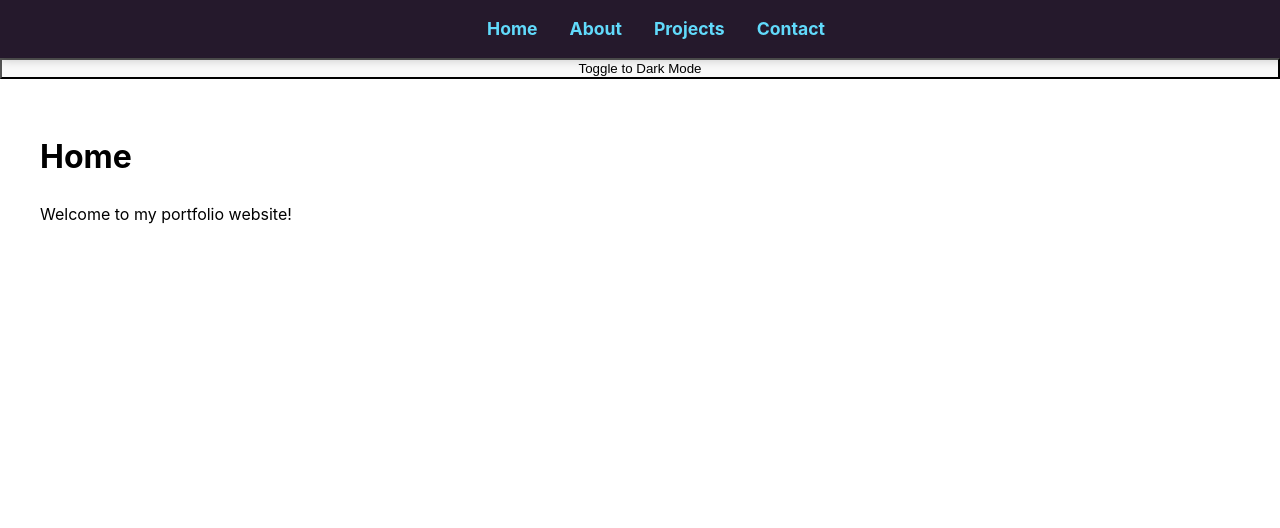
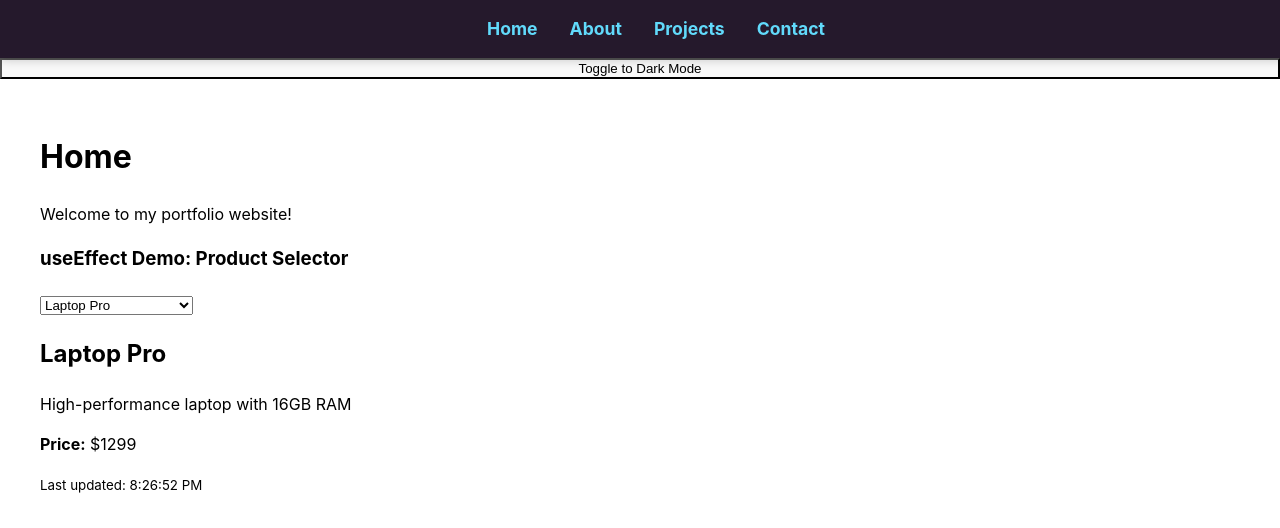
Before and after one commit to TheSheDevil13/My-Projects, a React (Vite) app in the folder my-portfolio/frontend/: page / in a window 1280 px wide. Shown: the top 528 px of the page. Built offline with nearby package versions, Linux system fonts and the light colour scheme.

Commit message:
tested useState and useEffect

```diff
--- a/my-portfolio/frontend/src/components/sections/Home.jsx
+++ b/my-portfolio/frontend/src/components/sections/Home.jsx
@@ -1,10 +1,70 @@
-import React from 'react';
+import React, { useState, useEffect } from 'react';
 
 function Home() {
   return (
     <div className='page'>
       <h1>Home</h1>
       <p>Welcome to my portfolio website!</p>
+      <ProductDemo />
+    </div>
+  );
+}
+
+const productData = {
+  1: { name: "Laptop Pro", description: "High-performance laptop with 16GB RAM", price: "$1299" },
+  2: { name: "SmartPhone X", description: "Latest smartphone with amazing camera", price: "$899" },
+  3: { name: "Wireless Headphones", description: "Noise-cancelling bluetooth headphones", price: "$249" }
+};
+
+function ProductDemo() {
+  const [productId, setProductId] = useState(1);
+  const [product, setProduct] = useState(null);
+  const [loading, setLoading] = useState(true);
+  const [lastUpdated, setLastUpdated] = useState("");
+
+  useEffect(() => {
+    console.log(`Getting info for product #${productId}`);
+
+
+    setProduct(null);
+    setLoading(true);
+
+    const timeoutId = setTimeout(() => {
+      setProduct(productData[productId]);
+      setLoading(false);
+      setLastUpdated(new Date().toLocaleTimeString());
+    }, 1000);
+
+    // Cleanup function runs when component unmounts or before effect runs again
+    return () => clearTimeout(timeoutId);
+  }, [productId]); //tells React to run this whole effect only when the product ID changes.
+
+  return (
+    <div className="product-demo">
+      <h3>useEffect Demo: Product Selector</h3>
+
+      <select
+        value={productId}
+        onChange={(e) => setProductId(parseInt(e.target.value))}
+        className="product-select"
+      >
+        <option value="1">Laptop Pro</option>
+        <option value="2">SmartPhone X</option>
+        <option value="3">Wireless Headphones</option>
+      </select>
+
+      <div className="product-display">
+        {loading ? (
+          <p>Loading product information...</p>
+        ) : (
+          <div>
+            <h2>{product?.name}</h2>
+            <p>{product?.description}</p>
+            <p><strong>Price:</strong> {product?.price}</p>
+            <small>Last updated: {lastUpdated}</small>
+          </div>
+        )}
+      </div>
     </div>
   );
 }
```
